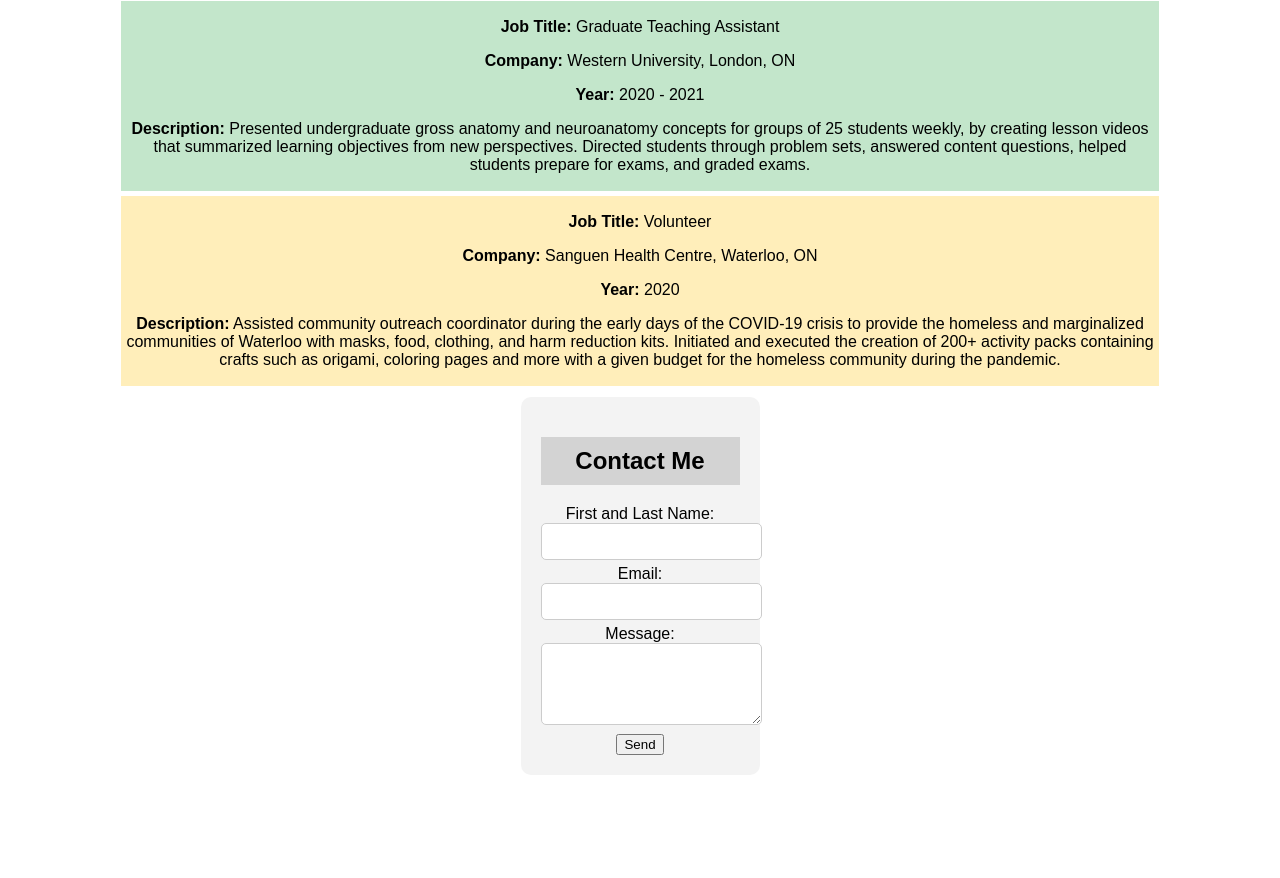
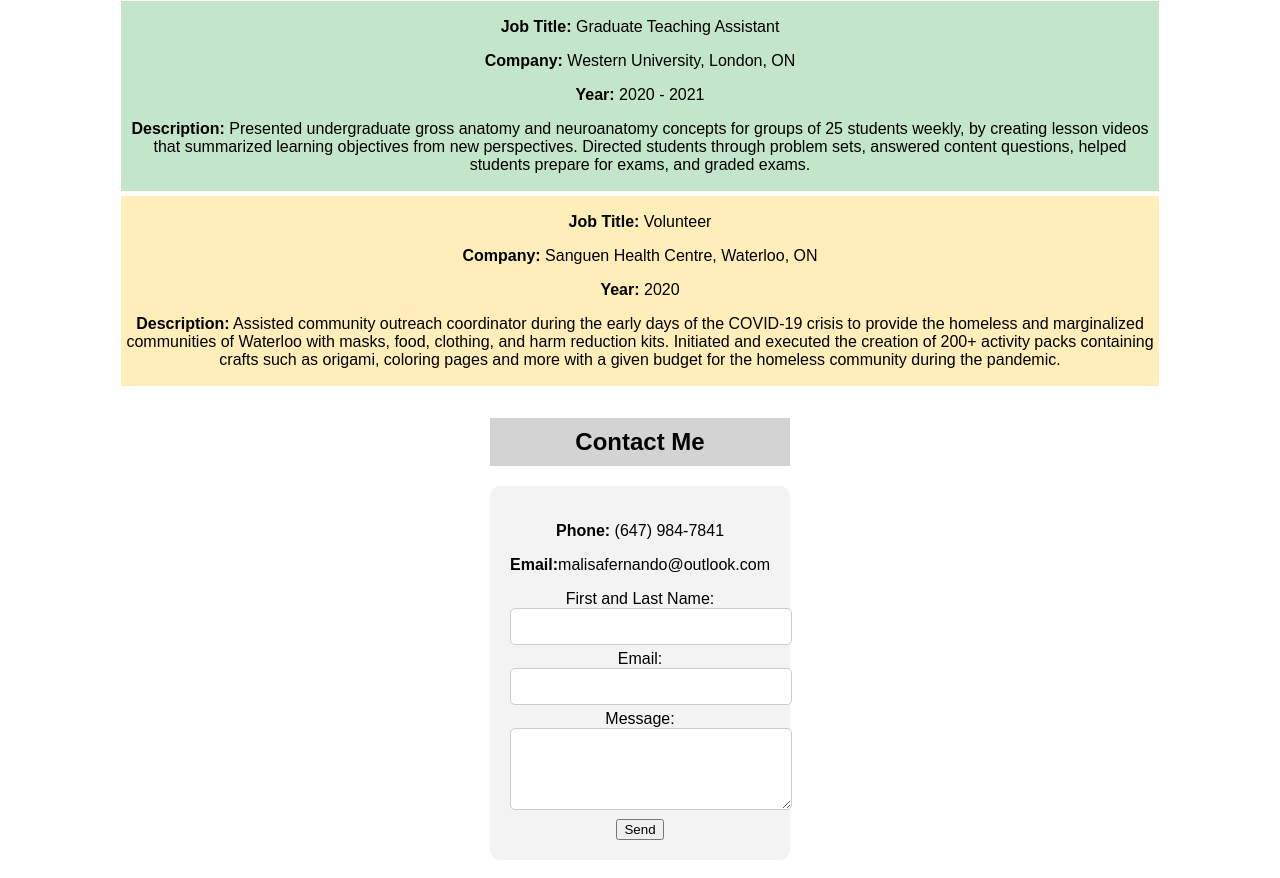
Before and after one commit to MalisaFer/MalisaFer.github.io, a plain HTML site: page index.html in a window 1280 px wide. Shown: the part 1576-2454 px from the top of the page. Drawn offline with Linux system fonts and the light colour scheme.

Commit message:
Update index.html

```diff
--- a/index.html
+++ b/index.html
@@ -138,12 +138,19 @@
     </div>
 
     <!-- Contact Form Section -->
-    <div class="section contact-box">
-    <h2 class="centered">Contact Me</h2>
-    <form action="https://formspree.io/f/mbjvwkve" method="POST">
-        <div class="form-group">
-            <label for="firstlastname">First and Last Name:</label>
-            <input type="text" name="firstlastname" id="firstlastname" required>
+    <div class="section">
+        <h2 class="centered">Contact Me</h2>
+        <div class="contact-box">
+            <div class="contact-info">
+                <p><strong>Phone:</strong> (647) 984-7841</p>
+                <p><strong>Email:</strong>malisafernando@outlook.com</p>
+            </div>
+
+    <div class="contact-form">
+        <form action="https://formspree.io/f/mbjvwkve" method="POST">
+            <div class="form-group">
+                <label for="firstlastname">First and Last Name:</label>
+                <input type="text" name="firstlastname" id="firstlastname" required>
         </div>
 
         <div class="form-group">
```
